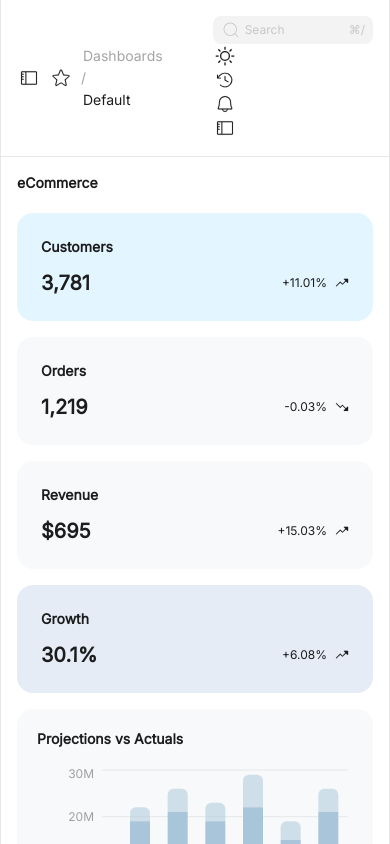
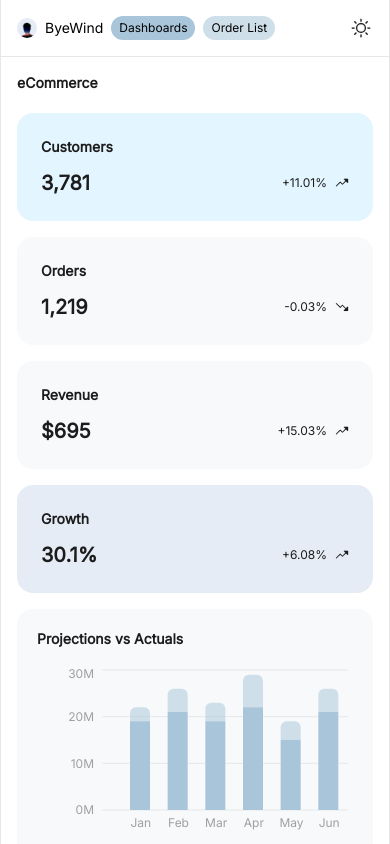
Before and after one commit to SudiptaChakraborty51/ByeWind, a React (Vite) app: page / in a window 390 px wide. Shown: the top 844 px of the page. Built offline with nearby package versions, Linux system fonts and the light colour scheme.

Commit message:
style: handled small screens layout

```diff
--- a/src/components/Ecommerce/Metrics.jsx
+++ b/src/components/Ecommerce/Metrics.jsx
@@ -12,9 +12,11 @@ import {
   ResponsiveContainer,
 } from "recharts";
 import moment from "moment/moment";
+import { useNavigate } from "react-router-dom";
 
 const Metrics = () => {
   const theme = useSelector((state) => state.theme.theme);
+  const navigate = useNavigate();
 
   return (
     <section className="grid grid-cols-1 xl:grid-cols-2 gap-4">
@@ -24,9 +26,14 @@ const Metrics = () => {
           return (
             <div
               key={index}
+              onClick={() => {
+                if (card?.title === "Orders") {
+                  navigate("/orders");
+                }
+              }}
               className={`${
                 theme ? card?.darkBg : card?.bg
-              } rounded-2xl gap-2 p-6 flex justify-around flex-col`}
+              } cursor-pointer rounded-2xl gap-2 p-6 flex justify-around flex-col`}
             >
               <h6
                 className={`${
--- a/src/components/Header/DashboardRouter.jsx
+++ b/src/components/Header/DashboardRouter.jsx
@@ -11,10 +11,11 @@ const DashboardRouter = () => {
     .filter((path) => path !== "");
 
   return (
-    <div className="md:flex items-center gap-3">
+    <>
+      <div className="hidden md:flex items-center gap-3">
         <p
           onClick={() => navigate("/")}
-        className={`cursor-pointer rounded-md p-0.5 text-sm font-normal ${
+          className={`cursor-pointer rounded-md p-0.5 text-sm ${
             theme
               ? "text-[#FFFFFF66] hover:bg-[#FFFFFF1A]"
               : "text-[#1C1C1C66] hover:bg-[#1C1C1C0D]"
@@ -23,14 +24,14 @@ const DashboardRouter = () => {
           Dashboards
         </p>
         <p
-        className={`text-sm  font-normal ${
+          className={`text-sm  ${
             theme ? "text-[#FFFFFF33]" : "text-[#1C1C1C66]"
           }`}
         >
           /
         </p>
         <p
-        className={`text-sm rounded-md p-0.5 font-normal capitalize line-clamp-1 ${
+          className={`text-sm rounded-md p-0.5 capitalize line-clamp-1 ${
             theme
               ? "text-[#FFFFFF] hover:bg-[#FFFFFF1A]"
               : "text-[#1C1C1C] hover:bg-[#1C1C1C0D]"
@@ -39,6 +40,25 @@ const DashboardRouter = () => {
           {currentPath[0] || "Default"}
         </p>
       </div>
+      <div className="flex md:hidden items-center gap-2">
+        <p
+          className={`cursor-pointer text-xs rounded-full px-2 py-1 ${
+            currentPath[0] === undefined ? "bg-[#a8c5da]" : "bg-[#cfdfea]"
+          }`}
+          onClick={() => navigate("/")}
+        >
+          Dashboards
+        </p>
+        <p
+          className={`cursor-pointer text-xs rounded-full px-2 py-1 ${
+            currentPath[0] === "orders" ? "bg-[#a8c5da]" : "bg-[#cfdfea]"
+          }`}
+          onClick={() => navigate("/orders")}
+        >
+          Order List
+        </p>
+      </div>
+    </>
   );
 };
 
--- a/src/components/Header/Header.jsx
+++ b/src/components/Header/Header.jsx
@@ -11,6 +11,7 @@ import {
 } from "react-icons/pi";
 import { CiSearch } from "react-icons/ci";
 import DashboardRouter from "./DashboardRouter";
+import userProfile from "../../assets/userProfile.png";
 
 const Header = () => {
   const theme = useSelector((state) => state.theme.theme);
@@ -37,10 +38,22 @@ const Header = () => {
       } p-4 z-10 transition-transform duration-500`}
     >
       <div className="flex items-center gap-2 md:gap-4">
+        <figure className="flex items-center lg:hidden">
+          <img
+            src={userProfile}
+            alt=""
+            className="flex w-[20px] h-[20px] rounded-full object-cover"
+          />
+          <h1
+            className={`text-sm font-normal ps-2 ${theme && "text-[#FFFFFF]"}`}
+          >
+            ByeWind
+          </h1>
+        </figure>
         <PiSidebarLight
           size={24}
           strokeWidth={1.5}
-          className={`p-0.5 rounded-md cursor-pointer transition-transform hover:scale-105 duration-500 ease-in-out ${
+          className={`hidden md:flex p-0.5 rounded-md cursor-pointer transition-transform hover:scale-105 duration-500 ease-in-out ${
             theme
               ? "text-[#FFFFFF] hover:bg-[#FFFFFF1A]"
               : "text-[#1C1C1C] hover:bg-[#1C1C1C0D]"
@@ -49,7 +62,7 @@ const Header = () => {
         <PiStarLight
           size={24}
           strokeWidth={1.5}
-          className={`p-0.5 rounded-md cursor-pointer transition-transform hover:scale-105 duration-500 ease-in-out ${
+          className={`hidden md:flex p-0.5 rounded-md cursor-pointer transition-transform hover:scale-105 duration-500 ease-in-out ${
             theme
               ? "text-[#FFFFFF] hover:bg-[#FFFFFF1A]"
               : "text-[#1C1C1C] hover:bg-[#1C1C1C0D]"
@@ -60,7 +73,7 @@ const Header = () => {
 
       <div className="md:flex items-center gap-2 md:gap-4">
         <div
-          className={`flex items-center ${
+          className={`hidden md:flex flex items-center ${
             theme ? "bg-[#FFFFFF1A]" : "bg-[#1C1C1C0D]"
           } gap-1 px-2 py-1 rounded-lg`}
         >
@@ -101,7 +114,7 @@ const Header = () => {
         <PiClockCounterClockwiseLight
           size={24}
           strokeWidth={1.5}
-          className={`p-0.5 rounded-md cursor-pointer transition-transform hover:scale-105 duration-500 ease-in-out ${
+          className={`hidden md:flex p-0.5 rounded-md cursor-pointer transition-transform hover:scale-105 duration-500 ease-in-out ${
             theme
               ? "text-[#FFFFFF] hover:bg-[#FFFFFF1A]"
               : "text-[#1C1C1C] hover:bg-[#1C1C1C0D]"
@@ -110,7 +123,7 @@ const Header = () => {
         <PiBellLight
           size={24}
           strokeWidth={1.5}
-          className={`p-0.5 rounded-md cursor-pointer transition-transform hover:scale-105 duration-500 ease-in-out ${
+          className={`hidden md:flex p-0.5 rounded-md cursor-pointer transition-transform hover:scale-105 duration-500 ease-in-out ${
             theme
               ? "text-[#FFFFFF] hover:bg-[#FFFFFF1A]"
               : "text-[#1C1C1C] hover:bg-[#1C1C1C0D]"
@@ -119,7 +132,7 @@ const Header = () => {
         <PiSidebarLight
           size={24}
           strokeWidth={1.5}
-          className={`p-0.5 rounded-md cursor-pointer transition-transform hover:scale-105 duration-500 ease-in-out ${
+          className={`hidden md:flex p-0.5 rounded-md cursor-pointer transition-transform hover:scale-105 duration-500 ease-in-out ${
             theme
               ? "text-[#FFFFFF] hover:bg-[#FFFFFF1A]"
               : "text-[#1C1C1C] hover:bg-[#1C1C1C0D]"
--- a/tailwind.config.js
+++ b/tailwind.config.js
@@ -6,9 +6,6 @@ export default {
     extend: {
       fontFamily: {
         Inter: ["Inter", "sans-serif"],
-      },
-      colors: {
-        primary: "#1C1C1C",
       },
       animation: {
         fade: "fadeIn .5s ease-in-out",
```
Lines whose indentation alone changed are shown as unchanged.
